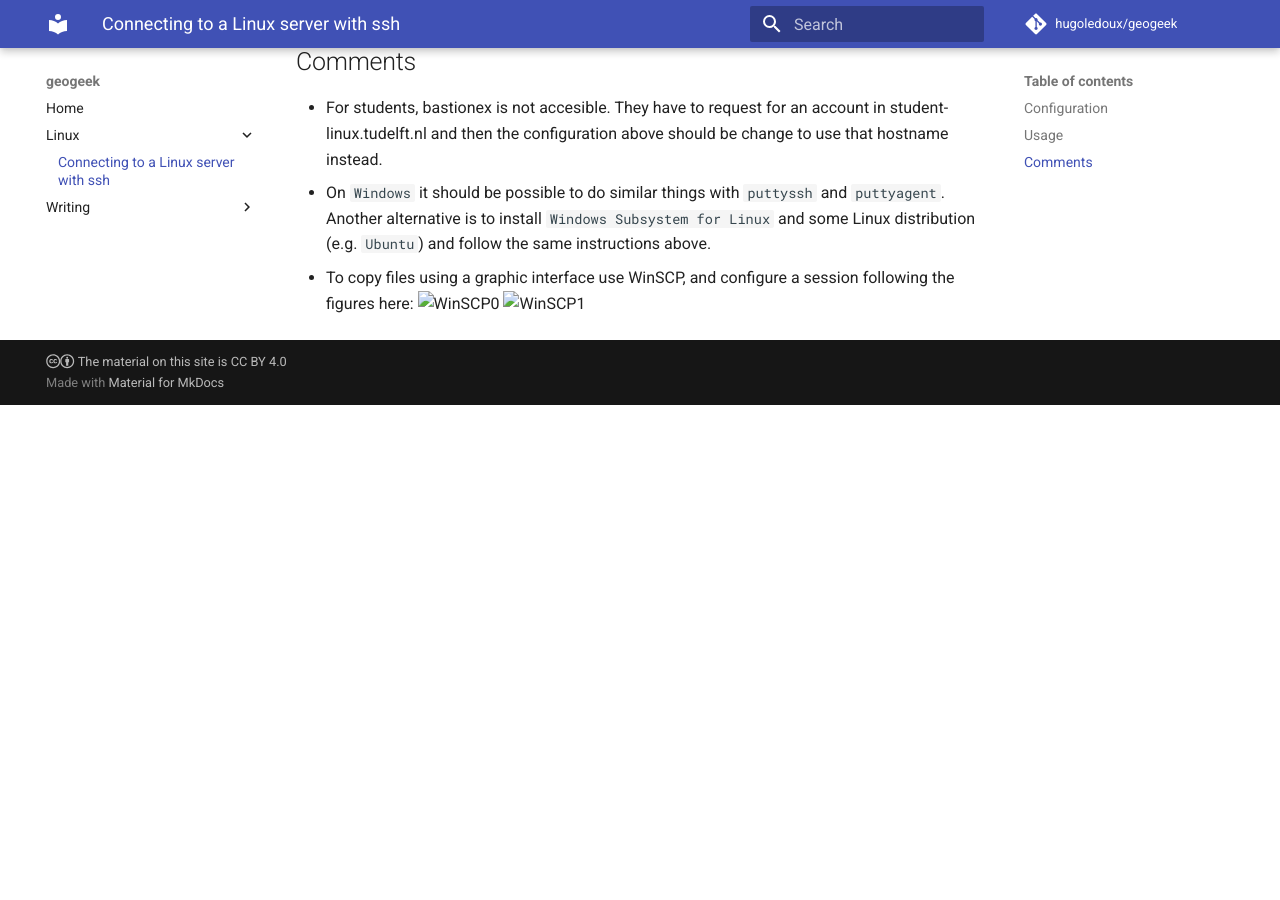
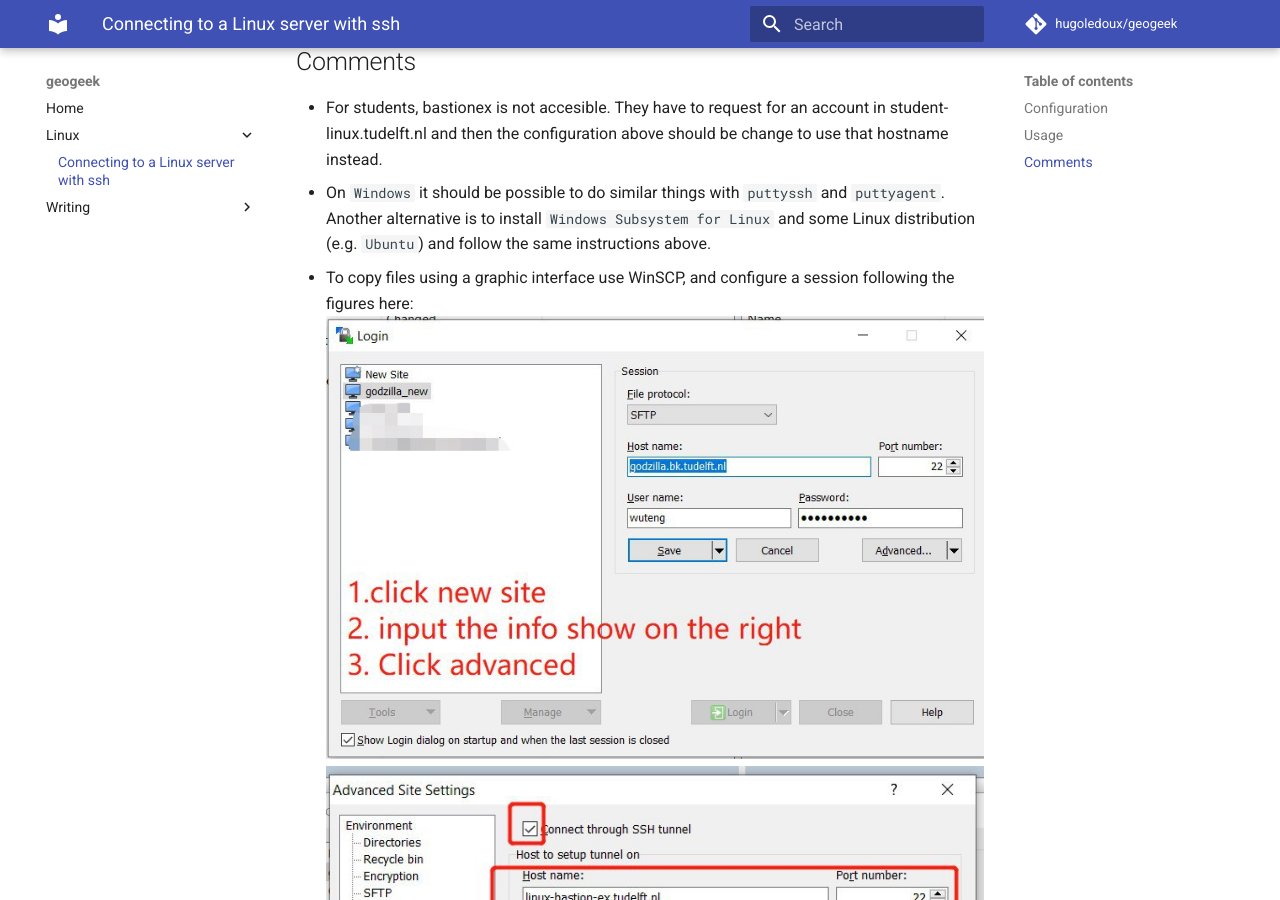
Before and after one commit to tudelft3d/geogeeks, an MkDocs documentation site: the page built from docs/linux/ssh.md, in a window 1280 px wide and 900 px high, scrolled down 1259 px. Built offline with MkDocs 1.6.1 and Material for MkDocs 9.7.7, drawn with Linux system fonts in a browser that asks for light colours; comment, search, counter and statistics services are not loaded; before the commit the page ends 1664 px from its top, so only the background shows below that.

Commit message:
Fix figures

```diff
--- a/docs/linux/ssh.md
+++ b/docs/linux/ssh.md
@@ -46,5 +46,5 @@ As soon as your `~/.ssh/config` is defined and your public key is copied correct
 - For students, bastionex is not accesible. They have to request for an account in student-linux.tudelft.nl and then the configuration above should be change to use that hostname instead.
 - On `Windows` it should be possible to do similar things with `puttyssh` and `puttyagent`. Another alternative is to install `Windows Subsystem for Linux` and some Linux distribution (e.g. `Ubuntu`) and follow the same instructions above.
 - To copy files using a graphic interface use WinSCP, and configure a session following the figures here:
-![WinSCP0](figs/WinSCP0.jpeg)
-![WinSCP1](figs/WinSCP1.jpeg)
+![WinSCP0](./img/WinSCP0.jpeg)
+![WinSCP1](./img/WinSCP1.jpeg)
```
Also changed, not shown: docs/linux/img/WinSCP0.jpeg (added), docs/linux/img/WinSCP1.jpeg (added), docs/linux/img/cmd-2.jpg (added).
